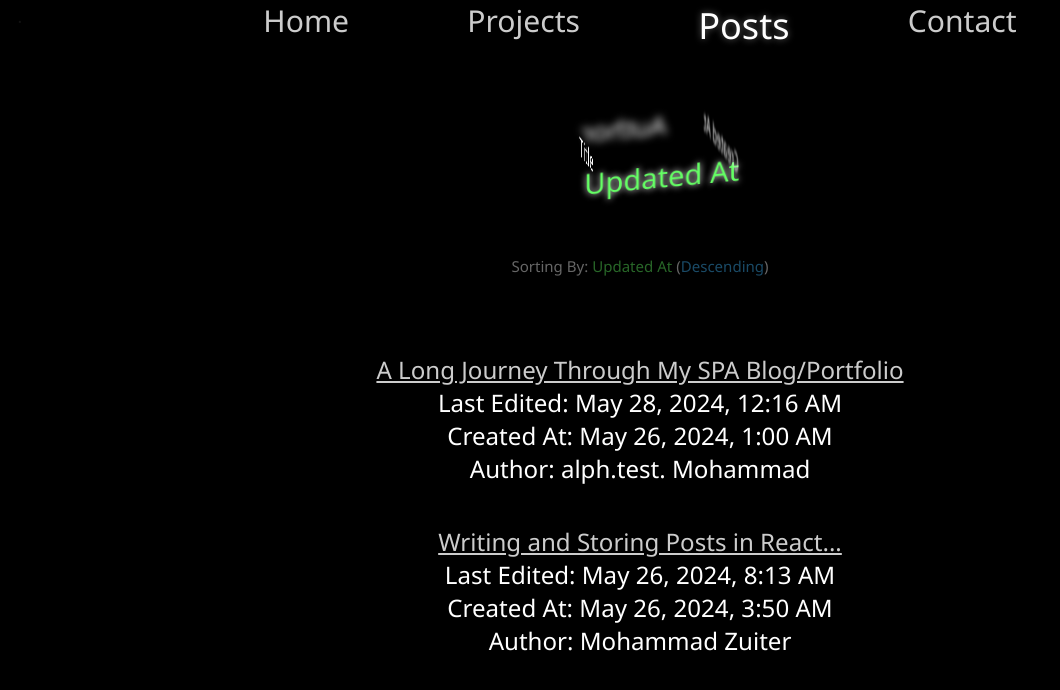
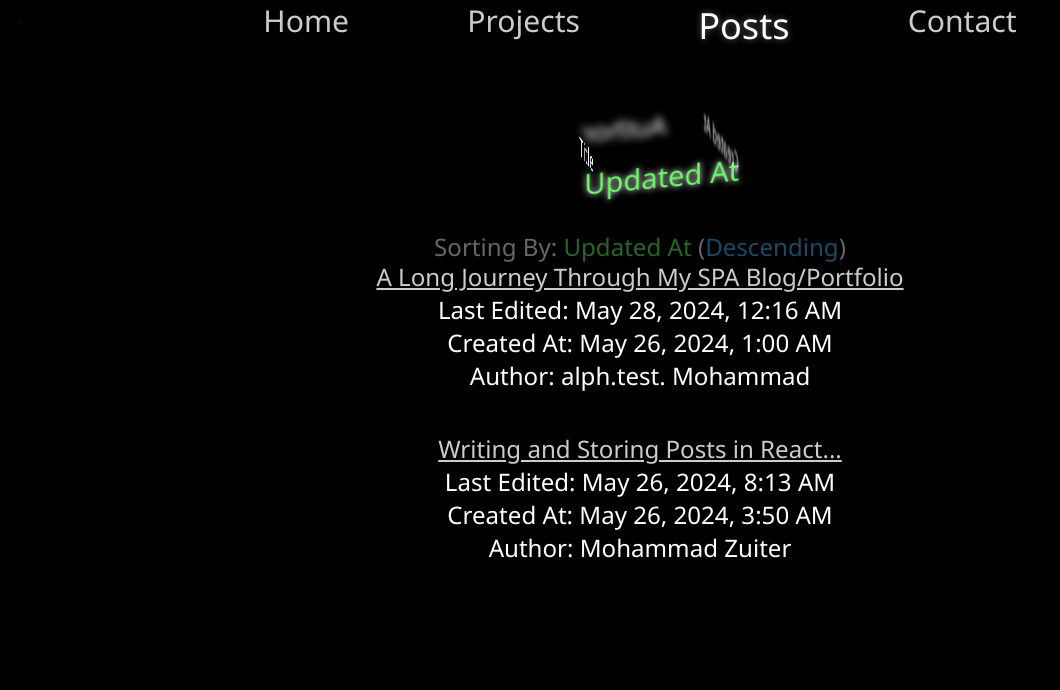
Before and after one commit to moefingers/moefingers.github.io, a React (Vite) app: page /#/Posts in a window 1280 px wide. Shown: the top 690 px of the page, without its empty margins (0-1060 px from the left). Built offline with nearby package versions, Linux system fonts and the light colour scheme.

Commit message:
styling page on index

```diff
--- a/src/assets/styles/mouse-over-spinner.css
+++ b/src/assets/styles/mouse-over-spinner.css
@@ -4,7 +4,6 @@ div.mouse-over-spinner-container {
     width: calc(var(--font-size-factor-px) * 170);
     height: calc( var(--font-size-factor-px) * 80 );
     position: relative;
-    margin-top: 6%;
     left: 50%;
     transform: translate(-50%, 0%)
 
--- a/src/assets/styles/post-index.css
+++ b/src/assets/styles/post-index.css
@@ -7,16 +7,19 @@ div.post-index-page-container * {
 
     font-size: calc(var(--enlargeable-font-size-factor-px) *16);
 }
-
+div.sorting-by-spinner{
+    position: relative;
+    margin-top: 6%;
+}
 div.sorting-by-note{
     vertical-align:baseline;
-    position: absolute;
+    position: relative;
     left: 50%;
-    margin-top: 6%;
+    margin-top: 3%;
     transform: translate(-50%, 0%);
 
-    font-size: calc( var(--enlargeable-font-size-factor-px) * 10 );
-    line-height:calc( var(--enlargeable-font-size-factor-px) * 12 );
+    font-size: calc( var(--enlargeable-font-size-factor-px) * 16 );
+    line-height:calc( var(--enlargeable-font-size-factor-px) * 18 );
     text-wrap: wrap;
     width: 100%;
     text-align: center;
@@ -27,12 +30,12 @@ div.sorting-by-note:hover{
     opacity:  1;
 }
 div.sorting-by-note:hover > em.clickable {
-    font-size:  calc( var(--enlargeable-font-size-factor-px) * 12 );
+    font-size:  calc( var(--enlargeable-font-size-factor-px) * 18 );
 }
 
 div.sorting-by-note > em {
-    font-size: calc( var(--enlargeable-font-size-factor-px) * 10 );
-    line-height:calc( var(--enlargeable-font-size-factor-px) * 10 );
+    font-size: calc( var(--enlargeable-font-size-factor-px) * 16 );
+    line-height:calc( var(--enlargeable-font-size-factor-px) * 16 );
 }
 div.sorting-by-note > em.clickable:hover {
     text-shadow: var(--text-shadow-primary);
@@ -44,7 +47,6 @@ div.post-index-page-container > ul {
     list-style-type: none;
     text-align: center;
     position: relative;
-    margin-top: 18%;
 }
 
 div.post-index-page-container > ul > li {
--- a/src/components/MouseOverSpinner.jsx
+++ b/src/components/MouseOverSpinner.jsx
@@ -17,7 +17,7 @@ and nothing will happen if you click them.
 However, specifying a state, setState, and stateType (stateIsArrayOrString) will make the items clickable, and animate on hover.
 */
 
-export default function MouseOverSpinner({textArray, state=false, setState=false, stateIsArrayOrString=null}) {
+export default function MouseOverSpinner({passedClass, textArray, state=false, setState=false, stateIsArrayOrString=null}) {
     // textArray = ["hi", "hello", "hola", "oi", "bruv"]
 
     const [rotation, setRotation] = useState(15)
@@ -58,7 +58,7 @@ export default function MouseOverSpinner({textArray, state=false, setState=false
     }, moving ? 10 : null)
 
     return (
-        <div className="mouse-over-spinner-container"
+        <div className={`${passedClass} mouse-over-spinner-container` }
         onMouseMove={handleMouseMoveOnSpinner}
         onMouseEnter={() => {if(matchMedia('(pointer:fine)').matches){setMoving(true)}}}
         onMouseLeave={() => {if(matchMedia('(pointer:fine)').matches){setMoving(false)}}}>
--- a/src/pages/PostIndex.jsx
+++ b/src/pages/PostIndex.jsx
@@ -40,7 +40,7 @@ export default function PostIndex() {
     // console.log(Object.keys(Object.values(sortByArray).filter(pair => Object.entries(pair)[0][1] === "createdAt")[0])[0])
     return (
         <div className="post-index-page-container">
-            <MouseOverSpinner className="sorting-by-spinner" textArray={sortByArray} state={sortBy} setState={setSortBy} stateIsArrayOrString="string"/>
+            <MouseOverSpinner passedClass="sorting-by-spinner" textArray={sortByArray} state={sortBy} setState={setSortBy} stateIsArrayOrString="string"/>
             <div className="sorting-by-note">
                 Sorting By: <em className='quaternary'>{Object.keys(Object.values(sortByArray).filter(pair => Object.entries(pair)[0][1] == sortBy)[0])[0]}</em> (
                 <em className='clickable'onClick={() => setAscending(!ascending)}>{ascending ? "Ascending" : "Descending"}</em>
```
